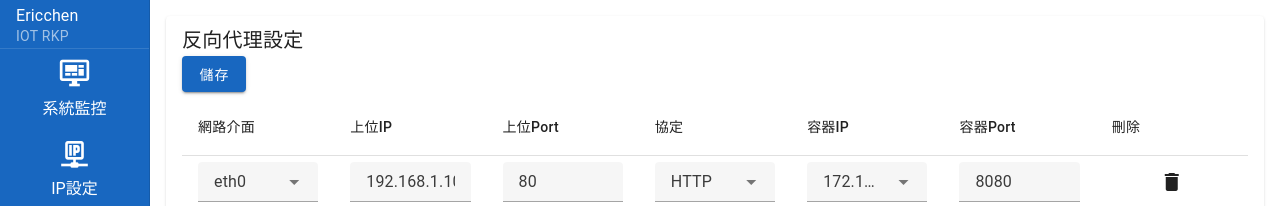
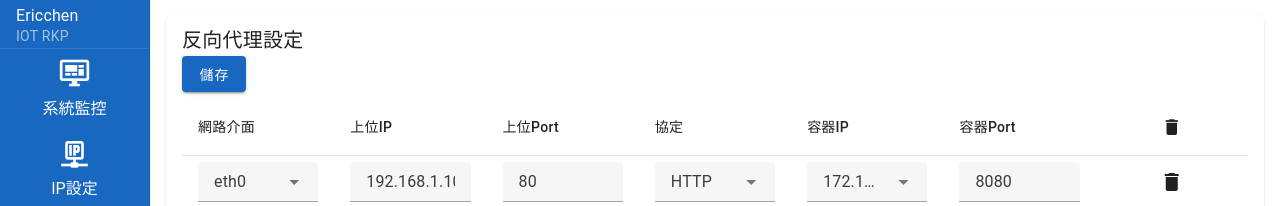
Before and after one commit to Jyunnn/iot_rkpweb, a Vue app: page /ReverseProxyConfiguration in a window 1280 px wide. Shown: the top 206 px of the page. Built offline with nearby package versions, Linux system fonts and the light colour scheme; no server answers; a small style sheet from the web is missing.

Commit message:
fix: shrink delete column

```diff
--- a/src/pages/ReverseProxyConfiguration.vue
+++ b/src/pages/ReverseProxyConfiguration.vue
@@ -16,7 +16,9 @@
               <th class="text-left col-protocol">協定</th>
               <th class="text-left col-container-ip">容器IP</th>
               <th class="text-left col-container-port">容器Port</th>
-              <th class="text-left col-actions">刪除</th>
+              <th class="text-center col-actions">
+                <v-icon icon="mdi-delete" />
+              </th>
             </tr>
           </thead>
           <tbody>
@@ -296,6 +298,8 @@
     width: 120px;
   }
   .col-actions {
-    width: 80px;
+    width: 40px;
+    max-width: 40px;
+    padding: 0;
   }
 </style>
```
